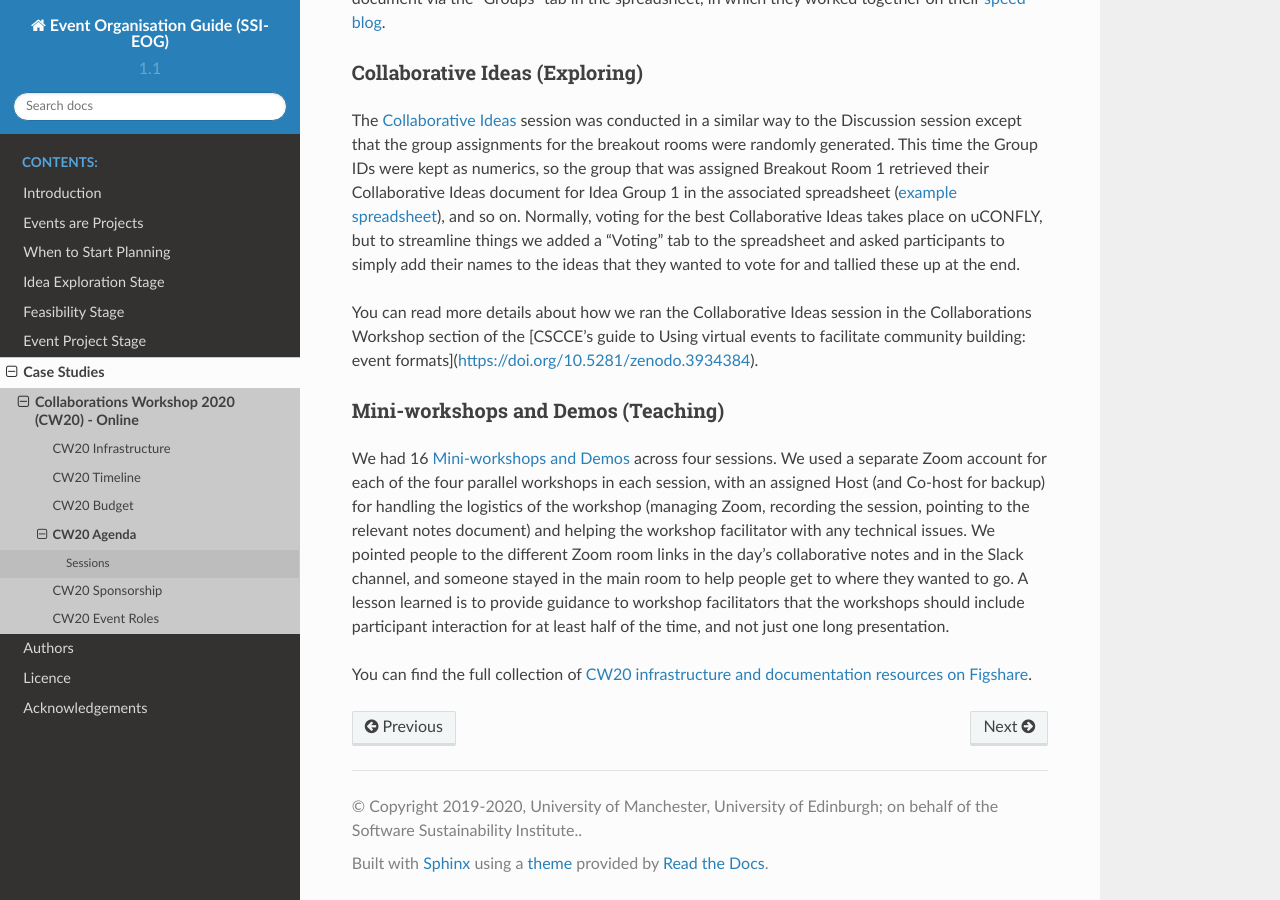
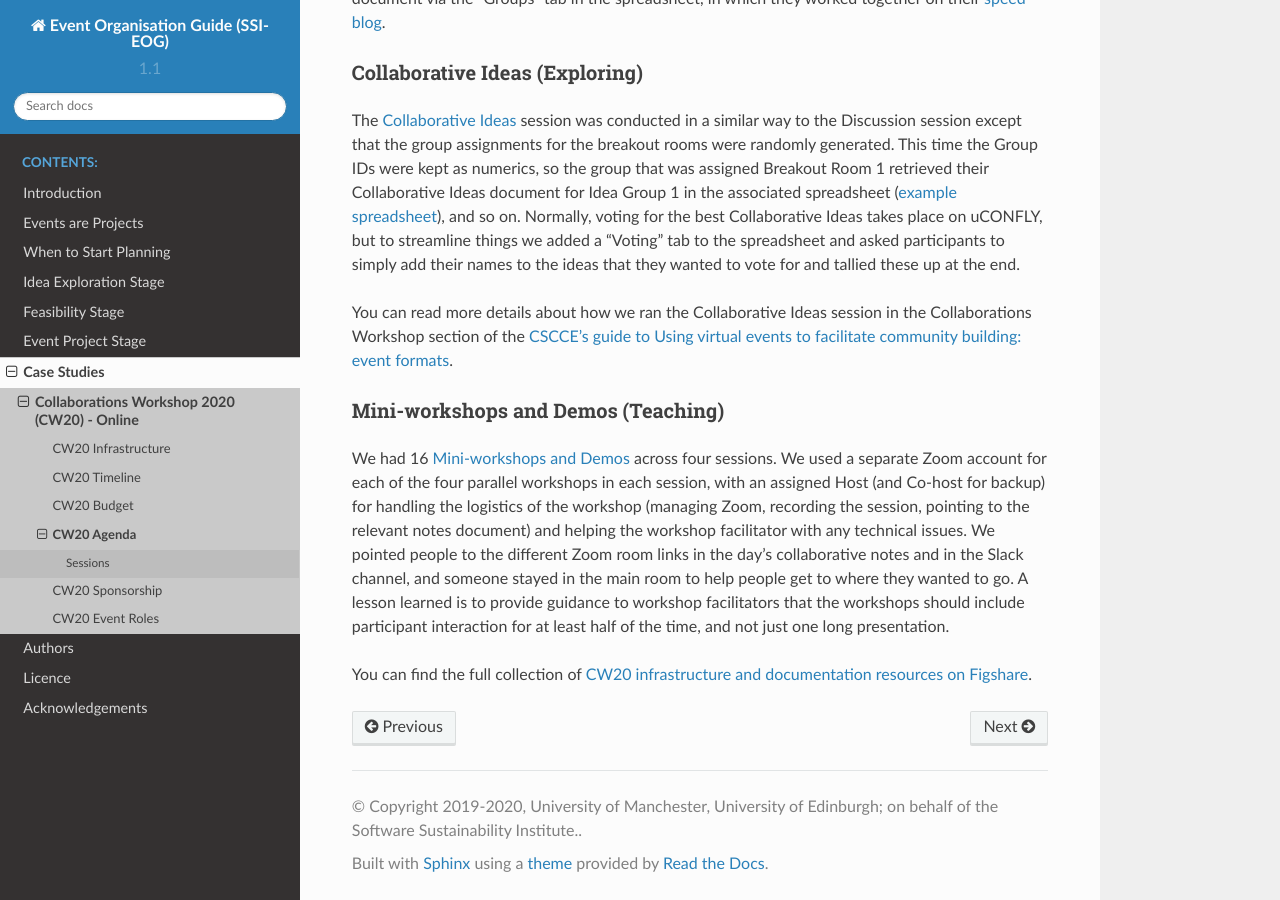
Before and after one commit to softwaresaved/event-organisation-guide, a Sphinx documentation site: the page built from docs/eog/case-studies-cw20-agenda.rst, in a window 1280 px wide and 900 px high, scrolled down 1869 px. Built offline with Sphinx 7.4.7 and the Read the Docs theme 2.0.0, drawn with Linux system fonts in a browser that asks for light colours.

Commit message:
fix link to cscce virtual events guide

```diff
--- a/docs/eog/case-studies-cw20-agenda.rst
+++ b/docs/eog/case-studies-cw20-agenda.rst
@@ -62,7 +62,7 @@ The `Collaborative Ideas <https://www.software.ac.uk/cw20/collaborative-ideas-an
 This time the Group IDs were kept as numerics, so the group that was assigned Breakout Room 1 retrieved their Collaborative Ideas document for Idea Group 1 in the associated spreadsheet (`example spreadsheet <https://doi.org/10.6084/m9.figshare.12500768>`_), and so on.
 Normally, voting for the best Collaborative Ideas takes place on uCONFLY, but to streamline things we added a “Voting” tab to the spreadsheet and asked participants to simply add their names to the ideas that they wanted to vote for and tallied these up at the end.
 
-You can read more details about how we ran the Collaborative Ideas session in the Collaborations Workshop section of the [CSCCE's guide to Using virtual events to facilitate community building: event formats](https://doi.org/10.5281/zenodo.3934384).
+You can read more details about how we ran the Collaborative Ideas session in the Collaborations Workshop section of the `CSCCE's guide to Using virtual events to facilitate community building: event formats <https://doi.org/10.5281/zenodo.3934384>`_.
 
 Mini-workshops and Demos (Teaching)
 ^^^^^^^^^^^^^^^^^^^^^^^^^^^^^^^^^^^^
```
